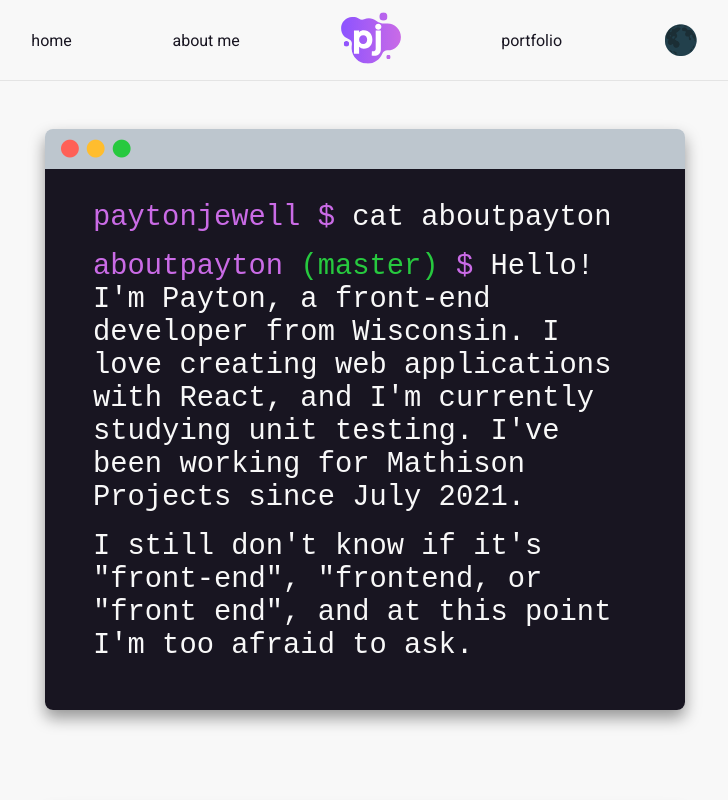
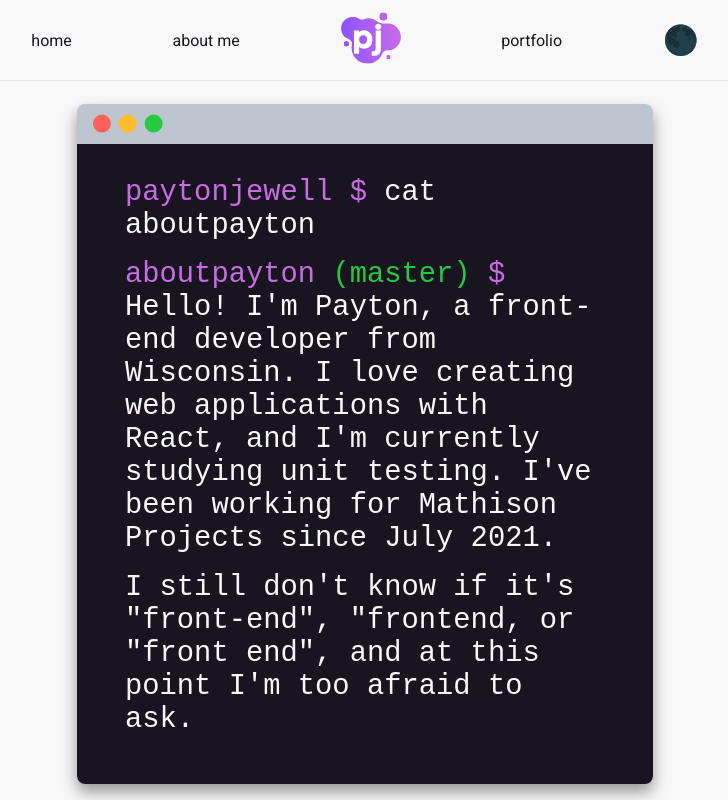
Before and after one commit to garbarok/ReactPortfolioTemplate, a React (Create React App) app: page /#/about in a window 1280 px wide. Shown: the top 800 px of the page, without its empty margins (275-1003 px from the left). Built offline with nearby package versions, Linux system fonts and the light colour scheme; the HTML template or start-up script is replaced by a standard one.

Commit message:
made navbar sticky, changed up some dark mode styles

```diff
--- a/src/components/BaseLayout.js
+++ b/src/components/BaseLayout.js
@@ -17,7 +17,9 @@ export default function BaseLayout() {
     return (
         <div className={classNames(Style.container, darkMode ? Style.dark : Style.light)}>
             <Navbar darkMode={darkMode} handleClick={handleClick}/>
-            <Main />
+            <main>
+                <Main />
+            </main>
             <footer>
                 <p>Made with &hearts; by Payton Jewell</p>
                 <p>&copy; 2021</p>
--- a/src/components/BaseLayout.module.scss
+++ b/src/components/BaseLayout.module.scss
@@ -24,7 +24,11 @@
     color: $white;
   }
 
-  & > div div:first-child {
+  nav {
+    background-color: #312d43;
+  }
+
+  div > section > div:first-child {
     background-color: #575e64;
     i:first-child {
       color: #FF6057;
@@ -51,6 +55,10 @@
   min-height: 100vh;
 }
 
+main {
+  padding-top: 40px;
+}
+
 footer {
   display: flex;
   flex-direction: column;
--- a/src/components/Navbar.module.scss
+++ b/src/components/Navbar.module.scss
@@ -1,4 +1,12 @@
 @import "src/variables.modules";
+
+nav {
+  position: fixed;
+  top: 0;
+  width: 100%;
+  z-index: 100;
+  background-color: $white;
+}
 
 .navList {
   display: grid;
--- a/src/components/about/Terminal.js
+++ b/src/components/about/Terminal.js
@@ -8,7 +8,7 @@ function Terminal(props) {
     const {text} = props;
 
     return (
-        <div className={classNames(Style.terminal, Style.shadowed)}>
+        <section className={classNames(Style.terminal, Style.shadowed)}>
             <div className={Style.topRow}>
                 <i className={classNames(iconClass, Style.red)}/>
                 <i className={classNames(iconClass, Style.amber)}/>
@@ -17,7 +17,7 @@ function Terminal(props) {
             <div className={Style.window}>
                 {text}
             </div>
-        </div>
+        </section>
     );
 }
 
```
